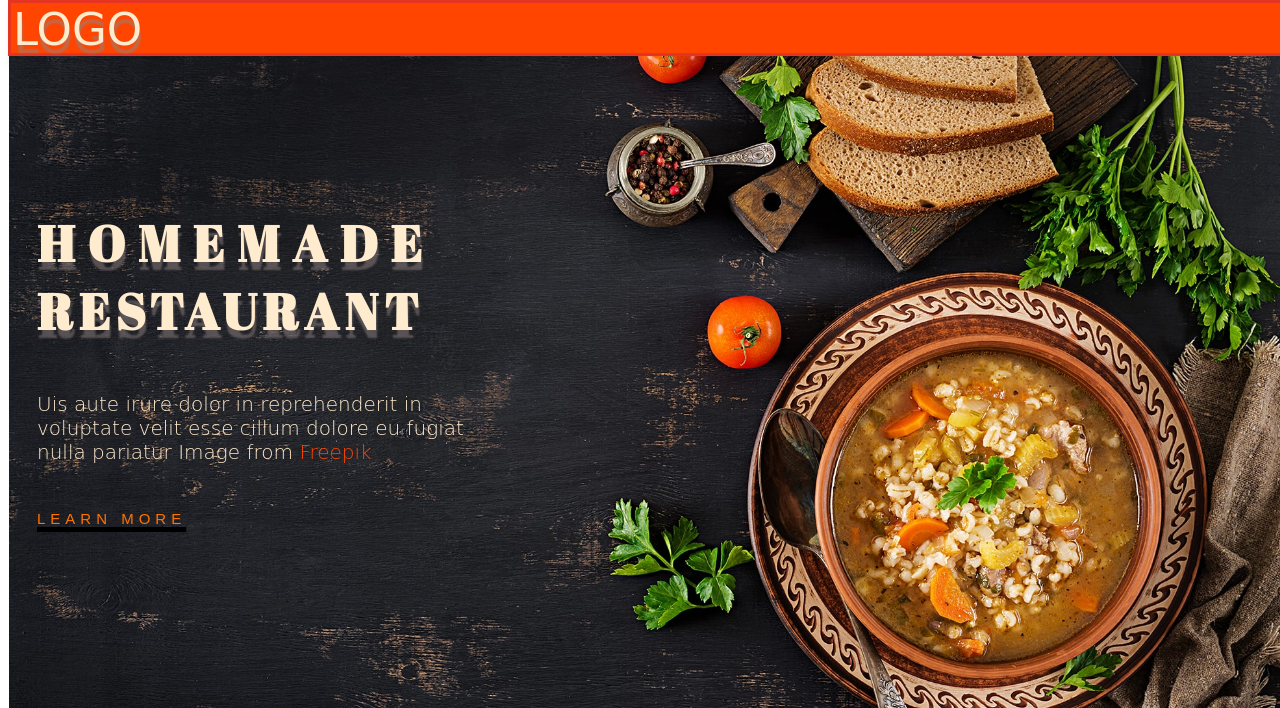
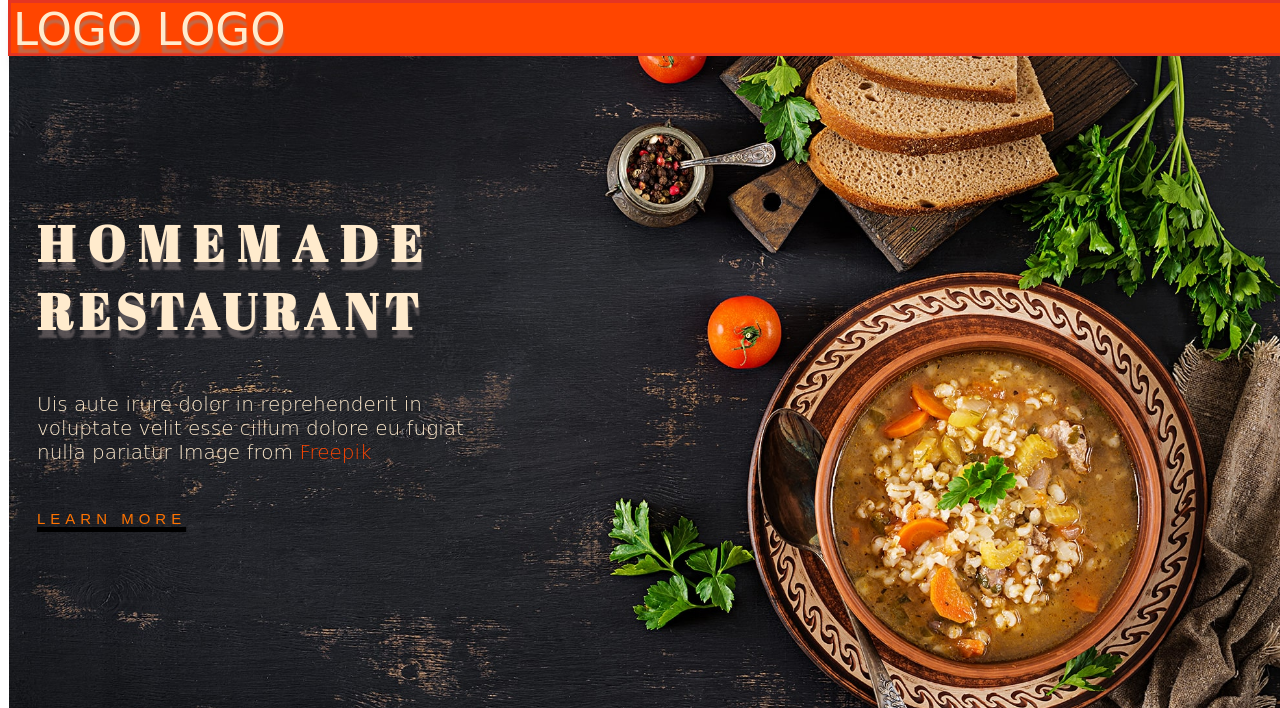
Before and after one commit to BhagithaParamesh/Restaurant-Website, a plain HTML site: page index.html in a window 1280 px wide. Shown: the top 708 px of the page. Drawn offline with Linux system fonts and the light colour scheme; a web font is replaced by a local one.

Commit message:
initial commit

```diff
--- a/index.html
+++ b/index.html
@@ -10,7 +10,7 @@
 <body>
     <header>
         <div class="m-section-1">
-            <span class="m-section-logo"> logo </span>
+            <span class="m-section-logo"> logo logo </span>
         </div>
     </header>
     <section class="m-section-2">
@@ -18,8 +18,8 @@
             <div class="m-section-2-left">
                 <div class="m-section-2-top">
                     <h2>
-                        <b>Homemade</b>
-                <br>restaurant
+                        <b>Homemade </b>
+                <br>Restaurant
             </h2>
                 </div>
                 <div class="m-section-2-center">
```
